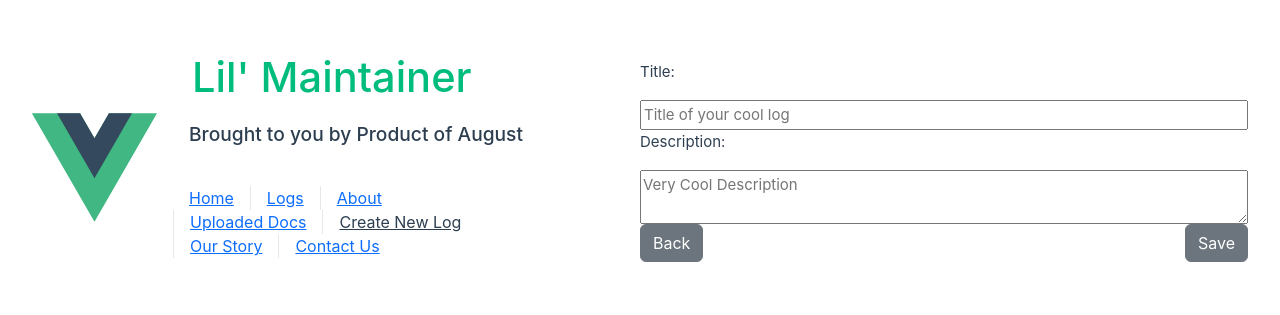
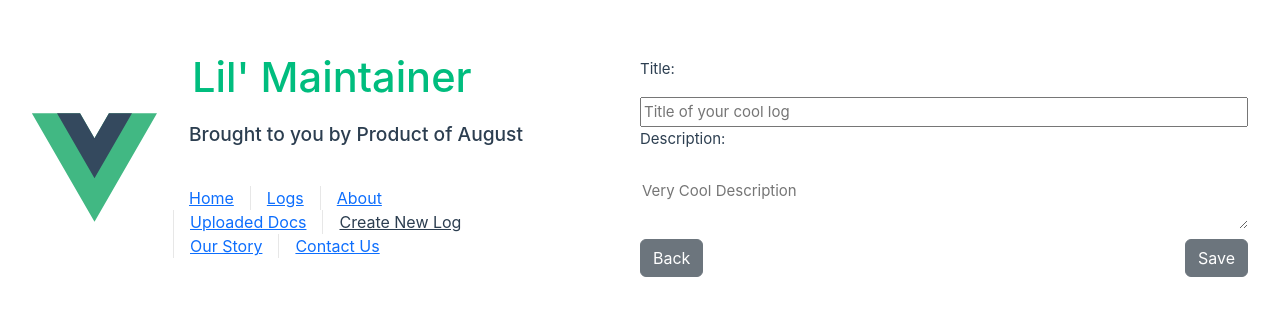
Before and after one commit to ja-423/Vehicle-maintenance-app, a Vue app in the folder ui/: page /NewRecord in a window 1280 px wide. Shown: the part 233-548 px from the top of the page. Built offline with nearby package versions, Linux system fonts and the light colour scheme.

Commit message:
Textarea and color update

```diff
--- a/ui/src/components/NewRecord.vue
+++ b/ui/src/components/NewRecord.vue
@@ -1,6 +1,6 @@
 <template>
 
-    <div style="display:flex; flex-direction: column;" >
+    <div style="display:flex; flex-direction: column;">
 
         <div style="display:flex; flex-direction: column;">
             <span>Title:</span>
@@ -11,7 +11,9 @@
         <div style="display:flex; flex-direction: column">
             <span>Description:</span>
             <p style="white-space: pre-line;">{{ Description }}</p>
-            <textarea v-model="Description" placeholder="Very Cool Description"></textarea>
+            <textarea v-model="Description" placeholder="Very Cool Description"
+                style="margin-bottom: 10px; margin-top: 10px; background-color: transparent; color: white; border: none; outline: none;">
+            </textarea>
         </div>
 
         <div style="display:flex; justify-content: space-between; flex-direction: row">
```
